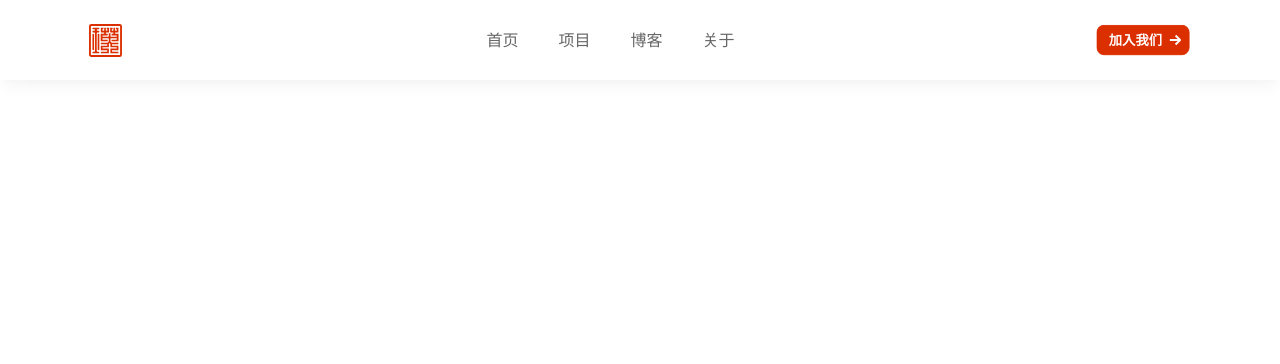
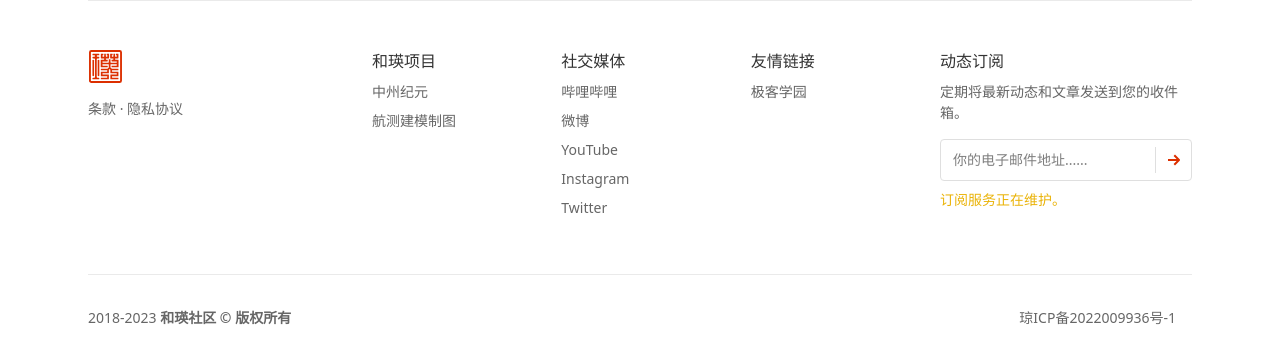
Before and after one commit to doodlehuang/heryin.net, a Nuxt app: page / in a window 1280 px wide. Before the commit this address had no page. Shown: the top 364 px of the page. Built offline with nearby package versions, Linux system fonts and the light colour scheme.

Commit message:
Footer 完工

```diff
--- a/app.vue
+++ b/app.vue
@@ -1,6 +1,7 @@
 <template>
   <div>
-    <!-- <NuxtWelcome /> -->
-    <NuxtPage/>
+    <!-- <PublicHeader /> -->
+    <NuxtPage />
+    <PublicFooter />
   </div>
 </template>
--- a/assets/css/index.scss
+++ b/assets/css/index.scss
@@ -4,9 +4,9 @@
 @tailwind components;
 
 /* Additional styles */
-// @import 'additional-styles/utility-patterns.scss';
-// @import 'additional-styles/range-slider.scss';
-// @import 'additional-styles/toggle-switch.scss';
+@import 'utility-patterns.scss';
+@import 'range-slider.scss';
+@import 'toggle-switch.scss';
 @import 'theme.scss';
 
 @tailwind utilities;
--- /dev/null
+++ b/assets/css/toggle-switch.scss
@@ -0,0 +1,35 @@
+// Switch element
+.form-switch {
+
+    @apply relative select-none;
+    width: 68px;
+
+    label {
+        @apply block overflow-hidden cursor-pointer rounded;
+        height: 38px;
+
+        > span:first-child {
+            @apply absolute block rounded shadow;
+            width: 30px;
+            height: 30px;
+            top: 4px;
+            left: 4px;
+            right: 50%;
+            transition: all .15s ease-out;
+        }
+    }
+
+    input[type="checkbox"] {
+
+        &:checked {
+
+            + label {
+                @apply bg-blue-600;
+
+                > span:first-child {
+                    left: 34px;
+                }
+            }
+        }
+    }
+}
--- /dev/null
+++ b/assets/css/utility-patterns.scss
@@ -0,0 +1,79 @@
+// Typography
+.h1 {
+    @apply text-4xl font-extrabold leading-tight tracking-tighter;
+}
+
+.h2 {
+    @apply text-3xl font-extrabold leading-tight tracking-tighter;
+}
+
+.h3 {
+    @apply text-3xl font-bold leading-tight;
+}
+
+.h4 {
+    @apply text-2xl font-bold leading-snug tracking-tight;
+}
+
+@screen md {
+    .h1 {
+        @apply text-5xl;
+    }
+
+    .h2 {
+        @apply text-4xl;
+    }
+}
+
+// Buttons
+.btn,
+.btn-sm {
+    @apply font-medium inline-flex items-center justify-center border border-transparent rounded leading-snug transition duration-150 ease-in-out;
+}
+
+.btn {
+    @apply px-8 py-3 shadow-lg;
+}
+
+.btn-sm {
+    @apply px-4 py-2 shadow;
+}
+
+// Forms
+.form-input,
+.form-textarea,
+.form-multiselect,
+.form-select,
+.form-checkbox,
+.form-radio {
+    @apply bg-white border border-gray-300 focus:border-gray-500;
+}
+
+.form-input,
+.form-textarea,
+.form-multiselect,
+.form-select,
+.form-checkbox {
+    @apply rounded;
+}
+
+.form-input,
+.form-textarea,
+.form-multiselect,
+.form-select {
+    @apply py-3 px-4;
+}
+
+.form-input,
+.form-textarea {
+    @apply placeholder-gray-500;
+}
+
+.form-select {
+    @apply pr-10;
+}
+
+.form-checkbox,
+.form-radio {
+    @apply text-gray-800 rounded-sm;
+}
--- a/components/public/Footer.vue
+++ b/components/public/Footer.vue
@@ -1,3 +1,146 @@
 <template>
+  <footer>
+    <div class="max-w-6xl mx-auto px-4 sm:px-6">
+      <!-- Top area: Blocks -->
+      <div
+        class="grid sm:grid-cols-12 gap-8 py-8 md:py-12 border-t border-gray-200"
+      >
+        <!-- First block -->
+        <div class="sm:col-span-12 lg:col-span-3">
+          <div class="mb-2">
+            <!-- Logo -->
+            <NuxtLink to="/" class="inline-block" aria-label="GeekPara">
+              <img :src="Logo" width="35" />
+            </NuxtLink>
+          </div>
+          <div class="text-sm text-gray-600">
+            <NuxtLink
+              to="#"
+              class="text-gray-600 hover:text-gray-900 hover:underline transition duration-150 ease-in-out"
+            >
+              条款
+            </NuxtLink>
+            ·
+            <NuxtLink
+              to="#"
+              class="text-gray-600 hover:text-gray-900 hover:underline transition duration-150 ease-in-out"
+            >
+              隐私协议
+            </NuxtLink>
+          </div>
+        </div>
 
+        <!-- Center blocks -->
+        <div
+          class="sm:col-span-6 md:col-span-3 lg:col-span-2"
+          v-for="i in content"
+          :key="i.title"
+        >
+          <h6 class="text-gray-800 font-medium mb-2">{{ i.title }}</h6>
+          <ul class="text-sm">
+            <li class="mb-2" v-for="j in i.items" :key="j.name">
+              <NuxtLink
+                :to="j.link"
+                :target="/http(.?):\/\/(.*)/.test(j.link) ? '_blank' : ''"
+                class="text-gray-600 hover:text-gray-900 transition duration-150 ease-in-out"
+              >
+                {{ j.name }}
+              </NuxtLink>
+            </li>
+          </ul>
+        </div>
+
+        <!-- Last block -->
+        <div class="sm:col-span-6 md:col-span-3 lg:col-span-3">
+          <h6 class="text-gray-800 font-medium mb-2">动态订阅</h6>
+          <p class="text-sm text-gray-600 mb-4">
+            定期将最新动态和文章发送到您的收件箱。
+          </p>
+          <form>
+            <div class="flex flex-wrap mb-4">
+              <div class="w-full">
+                <label class="block text-sm sr-only" htmlFor="newsletter">
+                  电子邮件地址
+                </label>
+                <div class="relative flex items-center max-w-xs">
+                  <input
+                    id="newsletter"
+                    type="email"
+                    class="form-input w-full text-gray-800 px-3 py-2 pr-12 text-sm"
+                    placeholder="你的电子邮件地址......"
+                    required
+                  />
+                  <button
+                    type="submit"
+                    class="absolute inset-0 left-auto"
+                    aria-label="Subscribe"
+                  >
+                    <span
+                      class="absolute inset-0 right-auto w-px -ml-px my-2 bg-gray-300"
+                      aria-hidden="true"
+                    ></span>
+                    <svg
+                      class="w-3 h-3 fill-current text-red-600 mx-3 shrink-0"
+                      viewBox="0 0 12 12"
+                      xmlns="http://www.w3.org/2000/svg"
+                    >
+                      <path
+                        d="M11.707 5.293L7 .586 5.586 2l3 3H0v2h8.586l-3 3L7 11.414l4.707-4.707a1 1 0 000-1.414z"
+                        fillRule="nonzero"
+                      />
+                    </svg>
+                  </button>
+                </div>
+                <!-- Success message -->
+                <p class="mt-2 text-yellow-500 text-sm">订阅服务正在维护。</p>
+              </div>
+            </div>
+          </form>
+        </div>
+      </div>
+
+      <!-- Bottom area -->
+      <div
+        class="md:flex md:items-center md:justify-between py-4 md:py-8 border-t border-gray-200"
+      >
+        <div class="text-sm text-gray-600 mr-4 content-start">
+          2018-{{ new Date().getFullYear() }}{{ ' ' }}
+          <strong>和瑛社区 &copy; 版权所有</strong>
+        </div>
+        <div class="text-sm text-gray-600 mr-4 content-end">
+          <NuxtLink to="https://beian.miit.gov.cn" target="_blank">
+            琼ICP备2022009936号-1
+          </NuxtLink>
+        </div>
+      </div>
+    </div>
+  </footer>
 </template>
+
+<script setup lang="ts">
+import Logo from 'assets/images/public/logo.svg'
+
+const content = [
+  {
+    title: '和瑛项目',
+    items: [
+      { name: '中州纪元', link: 'https://mc.heryin.net' },
+      { name: '航测建模制图', link: '/project#arial' },
+    ],
+  },
+  {
+    title: '社交媒体',
+    items: [
+      { name: '哔哩哔哩', link: 'https://space.bilibili.com/359343298' },
+      { name: '微博', link: 'https://weibo.com/u/7775335967' },
+      { name: 'YouTube', link: '' },
+      { name: 'Instagram', link: '' },
+      { name: 'Twitter', link: '' },
+    ],
+  },
+  {
+    title: '友情链接',
+    items: [{ name: '极客学园', link: 'https://geekpara.com' }],
+  },
+]
+</script>
--- a/pages/index.vue
+++ b/pages/index.vue
@@ -1,5 +1,3 @@
 <template>
-  <div>
-    <PublicHeader />
-  </div>
+  <div></div>
 </template>
```
Also changed, not shown: assets/css/range-slider.scss (added, +55 -0 lines), components/public/Header.vue (+5 -2 lines).
